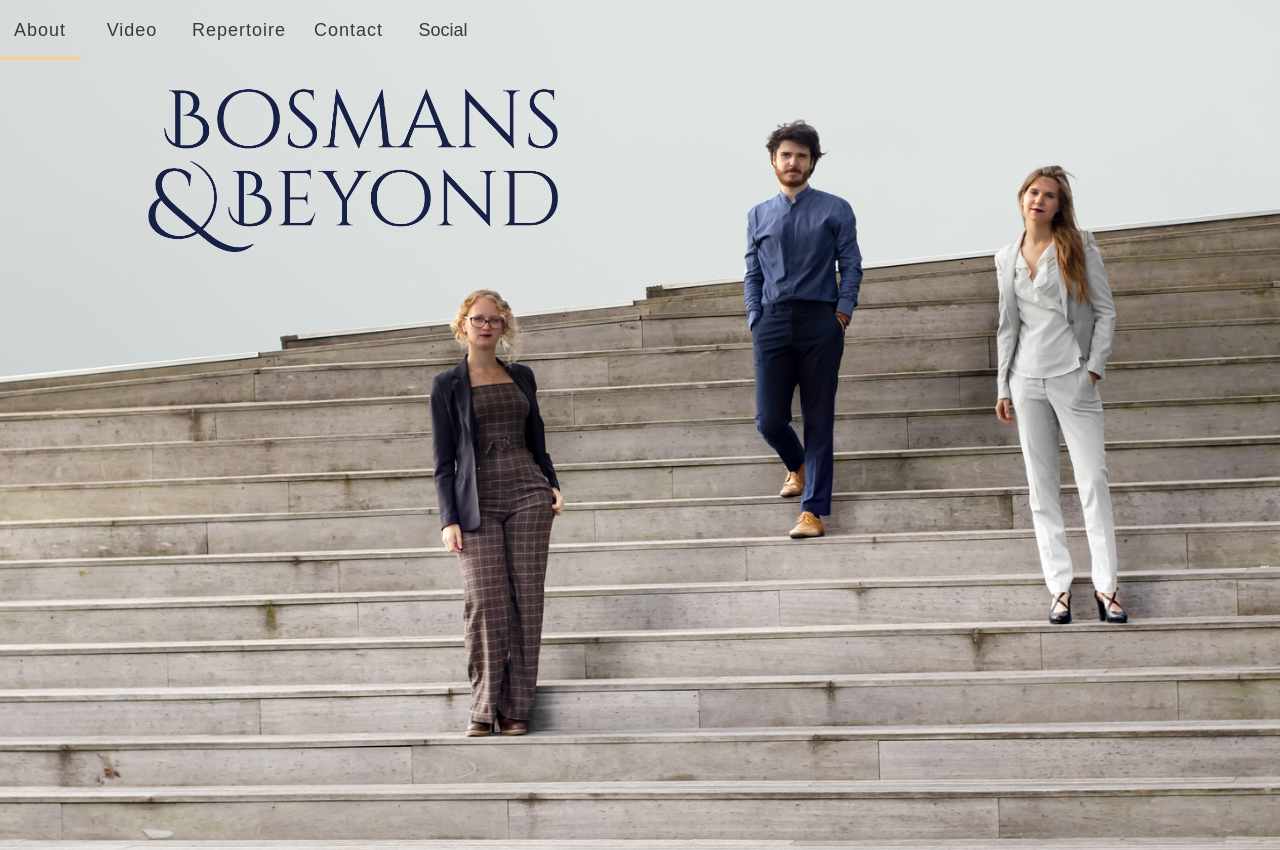
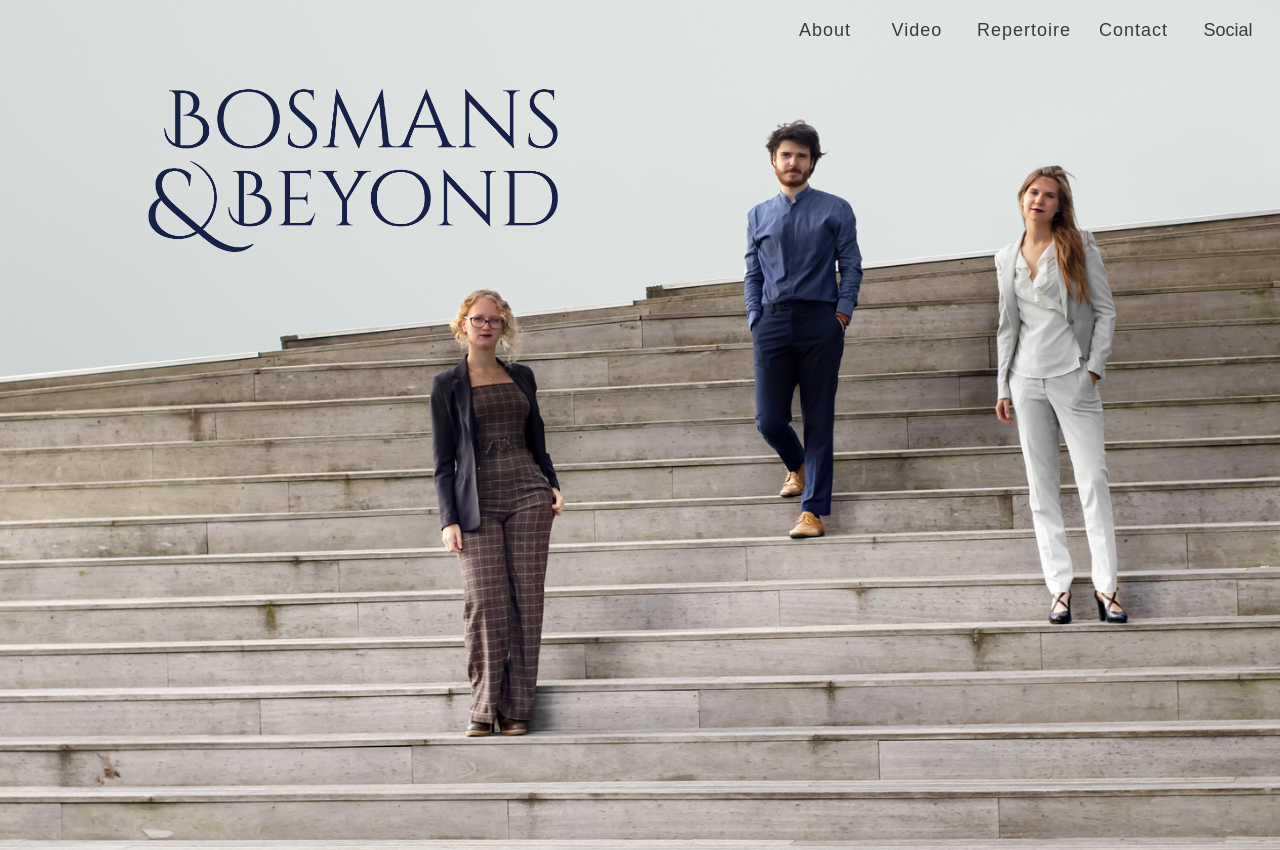
Before and after one commit to BKmetoff/bosmans-and-beyond, a React (Create React App) app: page / in a window 1280 px wide. Shown: the top 850 px of the page. Built offline with nearby package versions, Linux system fonts and the light colour scheme.

Commit message:
fix: header links positioning on desktop view

```diff
--- a/src/components/Header/Header.js
+++ b/src/components/Header/Header.js
@@ -67,7 +67,12 @@ export default function Header({ headerIsTransparent }) {
 	return (
 		<BaseHeader headerIsTransparent={headerIsTransparent}>
 			{!headerIsTransparent && HeaderLogos()}
-			{HeaderLinks(headerLinksTitles, headerIsTransparent)}
+			{HeaderLinks({
+				headerLinks: headerLinksTitles,
+				onClose: null,
+				dropDown: null,
+				headerIsTransparent: headerIsTransparent,
+			})}
 			{ResponsiveMenuDropDownToggle(
 				handleClick,
 				headerLinksTitles,
--- a/src/components/Header/ResponsiveMenu.js
+++ b/src/components/Header/ResponsiveMenu.js
@@ -46,7 +46,12 @@ export default function ResponsiveMenu({ isOpen, onClose, headerLinks }) {
 					<Link to='/'>Home</Link>
 				</DropDownMenuLink>
 
-				{NavLinks(headerLinks, onClose, dropDown)}
+				{NavLinks({
+					headerLinks: headerLinks,
+					onClose: onClose,
+					dropDown: dropDown,
+					headerIsTransparent: null,
+				})}
 			</Modal>
 		</React.Fragment>,
 		document.getElementById('portal')
```
Also changed, not shown: src/components/Header/NavLinks.js (+4 -3 lines).
